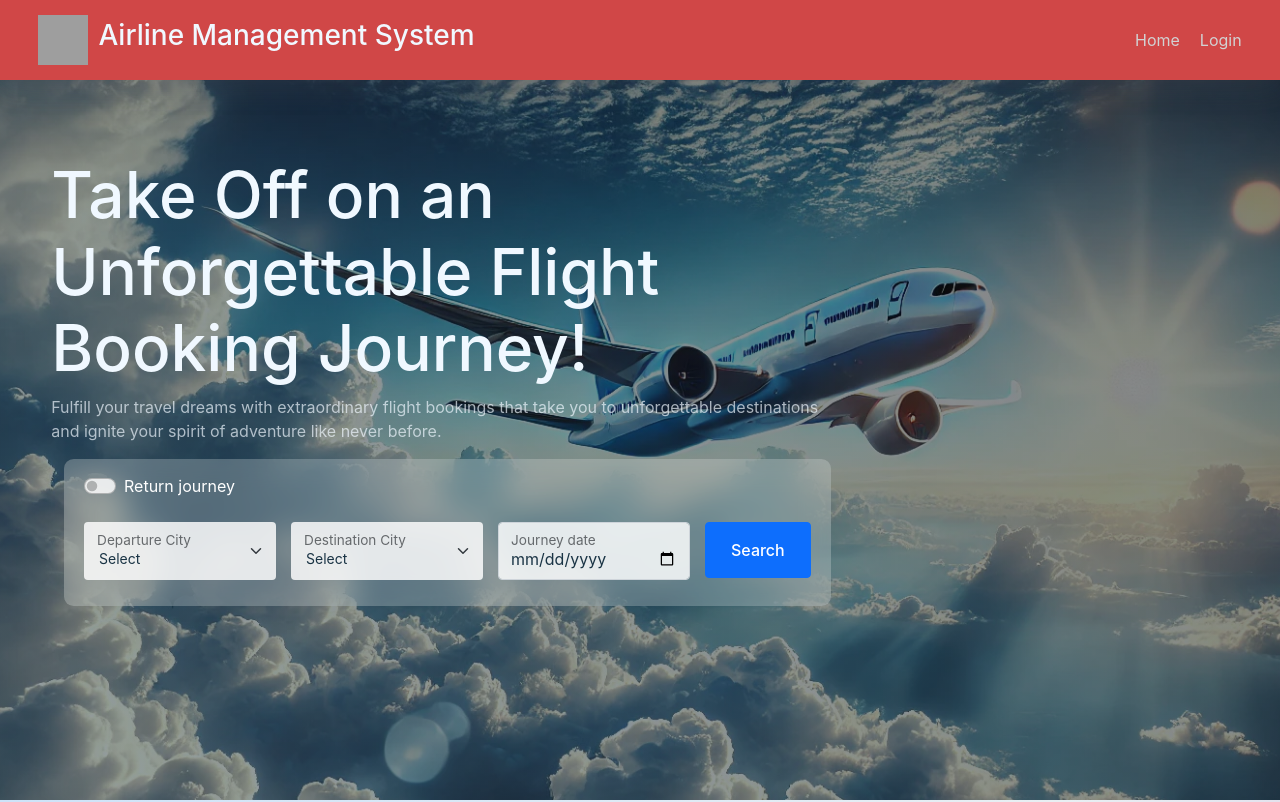
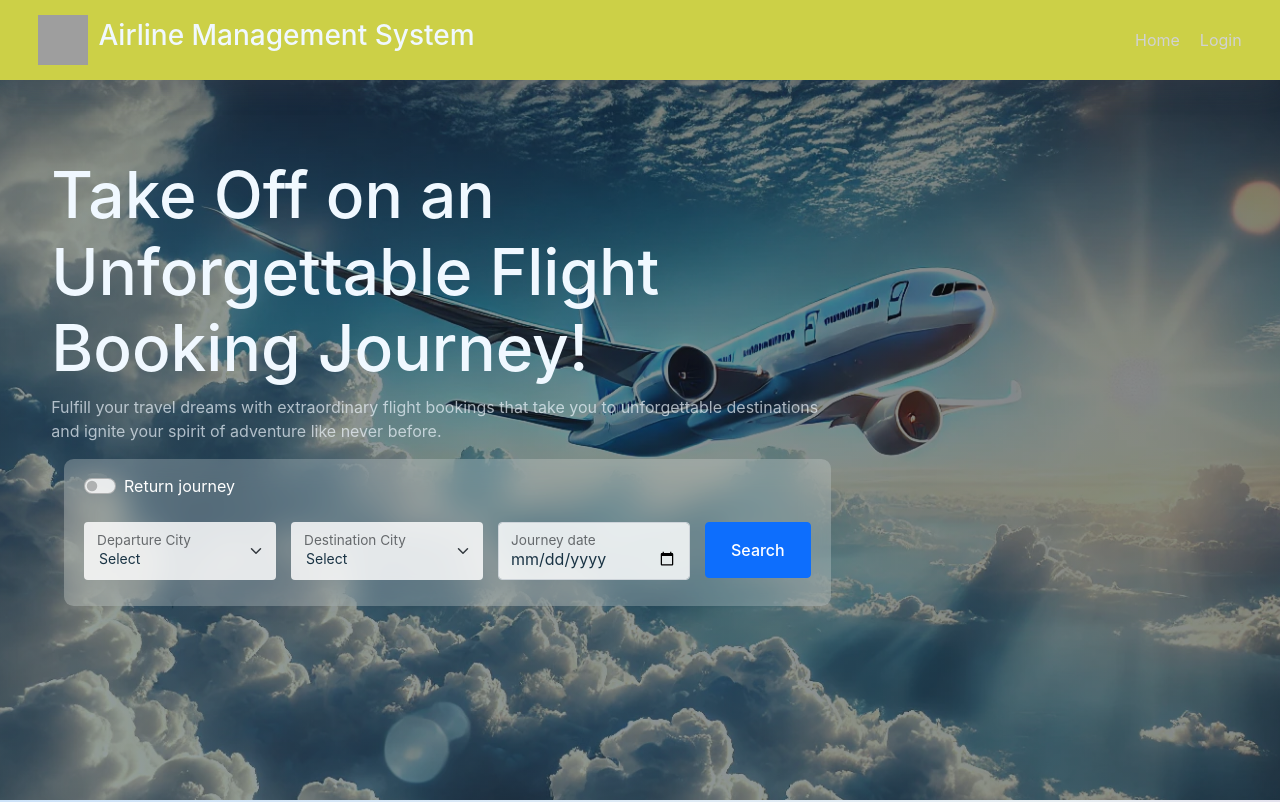
Before and after one commit to SantoshVishwakarma17/DevOps, a React (Create React App) app in the folder client/: page / in a window 1280 px wide. Shown: the top 802 px of the page. Built offline with nearby package versions, Linux system fonts and the light colour scheme; grey boxes are pictures that could not be loaded.

Commit message:
Changed the

```diff
--- a/client/src/styles/Navbar.css
+++ b/client/src/styles/Navbar.css
@@ -4,7 +4,7 @@
     position: fixed;
     top: 0vh;
     z-index: 10;
-    background-color: rgb(208, 71, 71) !important;
+    background-color: rgb(204, 208, 71) !important;
     display: flex;
     justify-content: space-between;
     align-items: center;
```
